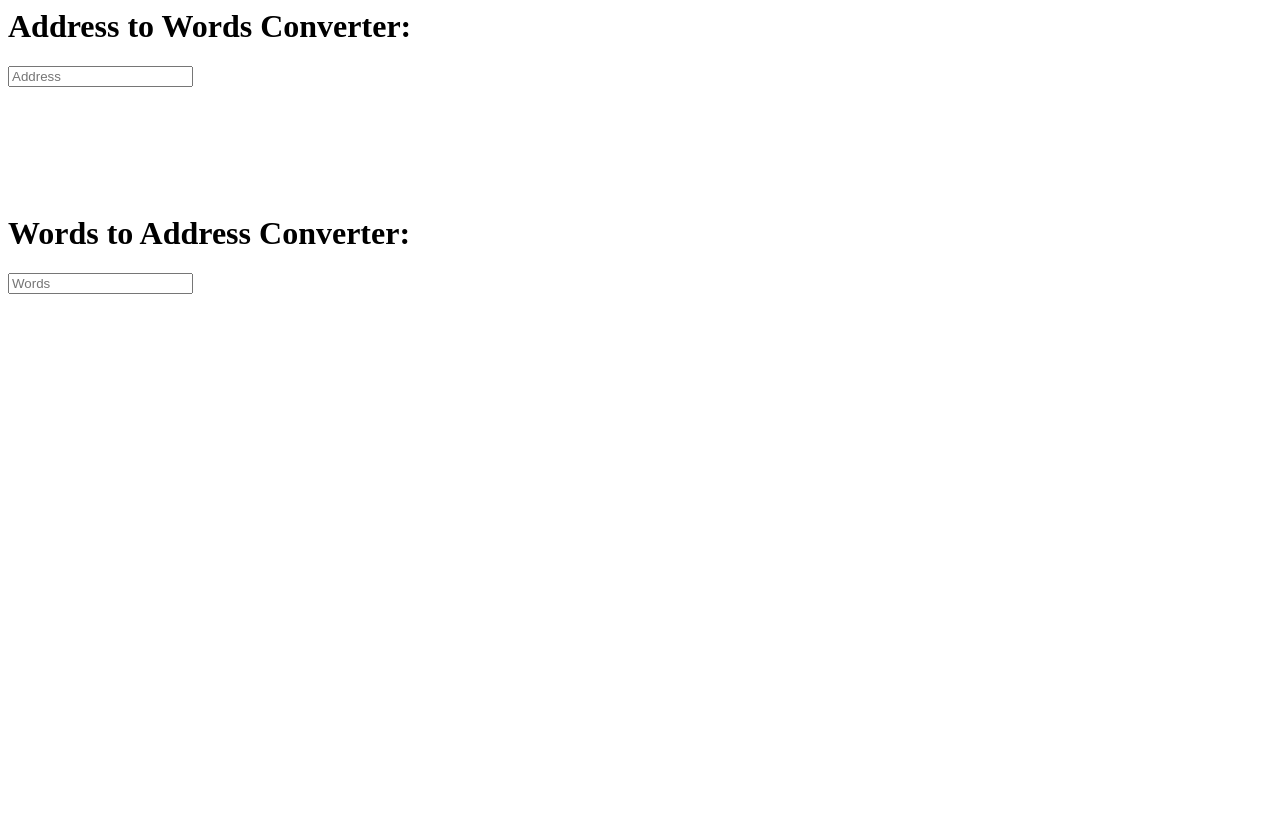
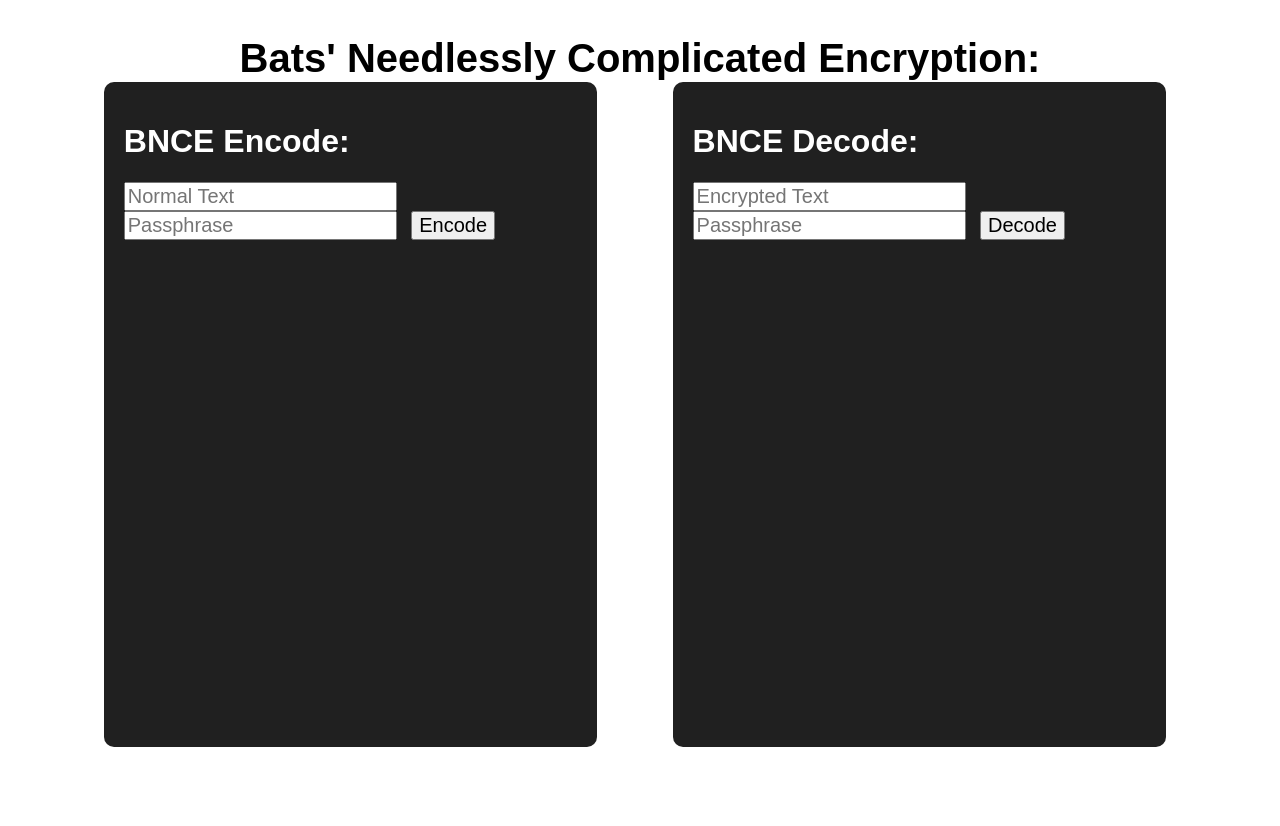
Before and after one commit to MAXOHNO/BTCAdressToWords, a PHP site: page / in a window 1280 px wide. Before the commit the page ends 294 px from the top, so only its background shows below. Run offline with PHP 8.4, Linux system fonts and the light colour scheme.

Commit message:
v2.0 update
reworked everything, added passphrase encryption

```diff
--- /dev/null
+++ b/bnce_encryption.php
@@ -0,0 +1,157 @@
+<?php
+
+    $word_list = file('10kwords.txt');
+
+    // ************************************************** NOTE ***************************************************
+    // *
+    // * the $passphrase has to be a integer! You need to convert the passphrase into an integer yourself.
+    // * Only the full english alphabet, numbers 0 to 10, and very few other characters are supported as of now.
+    // *
+    // ************************************************************************************************************
+
+    function bnce_decode($words, $passphrase) {
+
+        // Declaration of Variables
+        global $word_list;
+        srand($passphrase);
+        $output = "";
+
+        // The given Word String gets splitted into an Array for each Word
+        $words_split = explode(" ", $words);
+
+        // If Last Word is Empty, remove it.
+        if ($words_split[count($words_split) - 1] == "") {
+            array_pop($words_split);
+        }
+
+        // For Looping going through each single word
+        for ($i = 0; $i < count($words_split); $i++) {
+
+            // line Varaible gets declared
+            $line = 0;
+
+            // Searching for The Word inside the Word List.
+            for ($k = 0; $k < count($word_list); $k++) {
+
+                if ( substr_replace($word_list[$k] ,"", -2) == $words_split[$i]) {
+                    // The matching Word has been found at the $line.
+                    $line = $k;
+                }
+            }
+
+            // For Passphrase Encryption a preditable random Number is being chosen,
+            // based on the Passphrase as Seed for the rand() function.
+
+            $randomizedAddition = rand(1, 10000);
+            $line -= $randomizedAddition;
+
+            // The $line Variable is being adjusted until it is neither bigger than 10000
+            // or smaller than 0
+
+            $done = false;
+            while (!$done) {
+
+                if ($line > 10000) {
+                    $line -= 10000;
+                } else if ($line < 0) {
+                    $line += 10000;
+                } else {
+                    $done = true;
+                }
+            }
+
+            // $char is being set to the equivalent value of the Word.
+            $char = bnce_getCharacterValue($line);
+
+            // The Output String gets the new $char attached to the end.
+            $output = $output . $char;
+        }
+
+
+        // The final Output is being returned to the caller.
+        return $output;
+    }
+
+    function bnce_encode($text, $passphrase) {
+
+        // Declaration of Variables
+        global $word_list;
+        srand($passphrase);
+        $output = "";
+
+        // The given $text String gets splitted into an Array with 2 characters each
+        $text_split = str_split($text, 2);
+
+        // Going through each 2 characters in the splitted Text
+        for ($i = 0; $i < count($text_split); $i++) {
+
+            // Once again splitting the splitted text to extract both characters and have them individually.
+            $text_split_split = str_split($text_split[$i], 1);
+
+            // The numericTextSegment gets assigned the combined calculated value of each character, the first one is valued 130x as much as the first to avoid collisions.
+            // ==> Collisions: The first character has to be at all cost bigger than the second character, I chose 130x to allow future expension with bigger alphabets.
+            @$numericTextSegment = (bnce_getNumericalValue($text_split_split[0]) * 130) + (bnce_getNumericalValue($text_split_split[1]) * 1);
+
+            // The rand() function gets the given Passphrase as Seed, a random Number between 1 and 10000 gets added to increase security.
+            $randomizedAddition = rand(1, 10000);
+            $numericTextSegment += $randomizedAddition;
+
+            // The $numericTextSegment Variable is being adjusted until it is neither bigger than 10000 or smaller than 0.
+            $done = false;
+            while (!$done) {
+
+                if ($numericTextSegment > 10000) {
+                    $numericTextSegment -= 10000;
+                } else if ($numericTextSegment < 0) {
+                    $numericTextSegment += 10000;
+                } else {
+                    $done = true;
+                }
+
+            }
+
+            // $outputWord is being assigned the numericTextSegment-th Word out of the Word List, and gets added to the final output.
+            $outputWord = $word_list[$numericTextSegment];
+            $output = $output . " " . $outputWord;
+        }
+
+        // After all is done the final output is being returned to the caller.
+        return $output;
+    }
+
+    function bnce_getCharacterValue($target) {
+        $allowedChar = str_split(" abcdefghijklmnopqrstuvwxyz01234567890ABCDEFGHIJKLMNOPQRSTUVWXYZ.,-_+#äüöÜÄÖ!?", 1); // len = 76
+
+        $firstCharValue = 0;
+        $temp_sum = -1;
+
+        for ($i = 0; $i <= $target; $i += 130) {
+
+            $temp_sum = $i;
+
+            if ($i + 100 <= $target) {
+                $temp_sum = $i;
+                $firstCharValue++;
+            }
+        }
+
+        @$char = $allowedChar[$firstCharValue] .  $allowedChar[$target - $temp_sum];
+
+        return $char;
+    }
+
+    function bnce_getNumericalValue($target) {
+
+        $allowedChar = str_split(" abcdefghijklmnopqrstuvwxyz01234567890ABCDEFGHIJKLMNOPQRSTUVWXYZ.,-_+#äüöÜÄÖ!?", 1); // len = 63
+
+        for ($i = 0; $i < count($allowedChar); $i++) {
+
+            if ($allowedChar[$i] == $target) {
+                return $i;
+            }
+        }
+
+        return count($allowedChar) + 1;
+
+    }
+?>
--- a/index.php
+++ b/index.php
@@ -1,122 +1,135 @@
+<?php
+    require("bnce_encryption.php");
+?>
+
 <html>
-    <form>
-        <h1> Address to Words Converter: </h1>
-        <input type="text" id="fname" name="addy" placeholder="Address">
-    </form>
+    <style>
+        body {
+            font-family: Arial;
+            color: white;
+        }
 
-    <?php
-        if (isset($_GET["addy"]) && $_GET["addy"] != "") {
-            echo "<b> Result: </b> " . "<br>" . convertAddyToWords($_GET["addy"]);
+        input {
+            margin-right: 10px;
         }
-    ?>
+
+        td {
+            width: 40%;
+            float: top;
+        }
+
+        .half {
+            display: block;
+            width: 80%;
+            height: 100%;
+            background-color: #202020;
+
+            padding: 20px;
+
+            border-radius: 10px;
+
+            word-wrap: break-word;
+
+
+
+        }
+
+        table {
+
+            width: 95%;
+            height: 80%;
+            padding-left: 5%;
+        }
+
+        input {
+            font-size: 20px;
+        }
+
+        p {
+
+            display: block; /* or inline-block, at least its a block element */
+            width: 100%; /* or width is certain by parent element */
+            height: auto; /* height cannot be defined */
+            word-break: break-word; /*  */
+            word-wrap: break-word; /* if you want to cut the complete word */
+            white-space: normal; /* be sure its not 'nowrap'! ! ! :/ */
+
+            font-size: 20px;
+
+        }
+
+        .mainfont {
+            font-family: Arial;
+            color: black;
+            font-weight: bold;
+        }
+
+    </style>
+
+    <center>
+
+        <br>
+        <p style="font-size: 40px; padding: 0; margin: 0; margin-bottom: 20px; margin-top: 10px" class="mainfont"> Bats' Needlessly Complicated Encryption: </p>
+
+        <table cellspacing="0">
+            <tr>
+
+                <td>
+                    <div class="half" style="">
+                        <form method="post">
+                            <h1> BNCE Encode: </h1>
+                            <input type="text" name="text" placeholder="Normal Text" />
+                            <input type="text" name="key" placeholder="Passphrase" required />
+                            <input type="submit" name="encode" value="Encode" />
+                        </form>
+
+                        <p>
+                            <?php
+                                if (isset($_POST["encode"])) {
+                                    $pass = crc32( $_POST["key"] );
+                                    echo "<b> Result: </b> " . "<br>" . bnce_encode($_POST["text"], $pass);
+                                }
+                            ?>
+                        </p>
+
+                    </div>
+                </td>
+
+                <td>
+                    <div class="half" style="">
+                        <form method="post">
+                            <h1> BNCE Decode: </h1>
+                            <input type="text" name="words" placeholder="Encrypted Text" />
+                            <input type="text" name="key" placeholder="Passphrase" required />
+                            <input type="submit" name="decode" value="Decode" />
+                        </form>
+
+                        <p>
+                            <?php
+                                if (isset($_POST["decode"])) {
+                                    $pass = crc32( $_POST["key"] );
+                                    echo "<b> Result: </b> " . "<br>" . bnce_decode($_POST["words"], $pass);
+                                }
+                            ?>
+                        </p>
+
+                    </div>
+                </td>
+
+            </tr>
+        </table>
+
+    </center>
+
+
 
     <br><br><br><br><br>
 
-    <form>
-        <h1> Words to Address Converter: </h1>
-        <input type="text" id="fname" name="words" placeholder="Words">
-    </form>
 
-    <?php
-        if (isset($_GET["words"]) && $_GET["words"] != "") {
-            echo "<b> Result: </b> " . "<br>" . convertWordsToAddy($_GET["words"]);
-        }
-    ?>
+
 </html>
 
+<?php
 
 
-<?php
-     $word_list = file('10kwords.txt');
-
-    function convertWordsToAddy($words) {
-
-        $word_list = file('10kwords.txt');
-
-        $words_split = explode(" ", $words);
-
-        $output = "";
-
-        for ($i = 0; $i < count($words_split); $i++) {
-
-            $line = 0;
-
-            for ($k = 0; $k < count($word_list); $k++) {
-
-                if ( substr_replace($word_list[$k] ,"", -2) == $words_split[$i]) {
-                    $line = $k;
-                }
-            }
-
-            $char = getCharacterValue($line);
-
-            $output = $output . $char;
-        }
-
-        return $output;
-    }
-
-    function convertAddyToWords($addy) {
-
-        $addy_split = str_split($addy, 2);
-        $output = "";
-
-        $word_list = file('10kwords.txt');
-
-        for ($i = 0; $i < count($addy_split); $i++) {
-
-            // ************** SPLITTING SEGMENTS INTO EVEN MORE SEGMENTS TO ADD LATER ***************
-            $addy_split_split = str_split($addy_split[$i], 1);
-
-            // ************** SEGMENTS TO NUMBER HASHING ***************
-            @$numericAddySegment = (getNumericalValue($addy_split_split[0]) * 75) + (getNumericalValue($addy_split_split[1]) * 1);
-
-            if ($numericAddySegment < 0) {
-                $outputWord = "@ERROR@";
-            } else {
-                $outputWord = $word_list[$numericAddySegment];
-            }
-
-            $output = $output . " " . $outputWord;
-        }
-
-        return $output;
-    }
-
-    function getCharacterValue($target) {
-        $allowedChar = str_split(" abcdefghijklmnopqrstuvwxyz01234567890ABCDEFGHIJKLMNOPQRSTUVWXYZ", 1); // len = 63
-
-        $firstCharValue = 0;
-        $temp_sum = -1;
-
-        for ($i = 0; $i <= $target; $i += 75) {
-
-            $temp_sum = $i;
-
-            if ($i + 75 <= $target) {
-                $temp_sum = $i;
-                $firstCharValue++;
-            }
-        }
-
-        @$char = $allowedChar[$firstCharValue] .  $allowedChar[$target - $temp_sum];
-
-        return $char;
-    }
-
-    function getNumericalValue($target) {
-
-        $allowedChar = str_split(" abcdefghijklmnopqrstuvwxyz01234567890ABCDEFGHIJKLMNOPQRSTUVWXYZ", 1); // len = 63
-
-        for ($i = 0; $i < count($allowedChar); $i++) {
-
-            if ($allowedChar[$i] == $target) {
-                return $i;
-            }
-        }
-
-        return count($allowedChar) + 1;
-
-    }
-
 ?>
```
